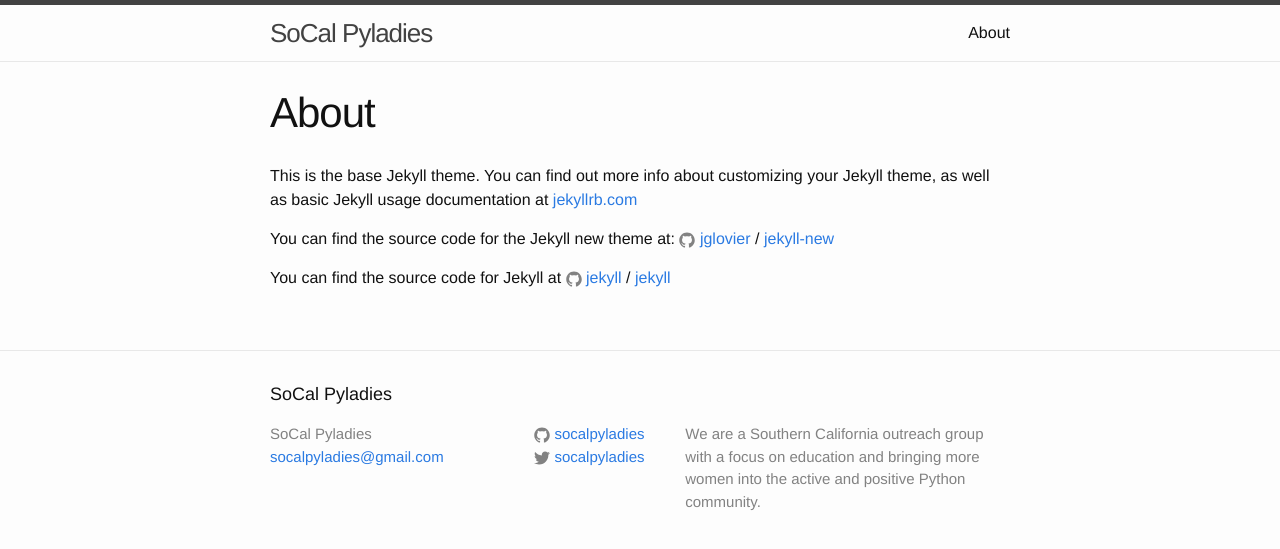
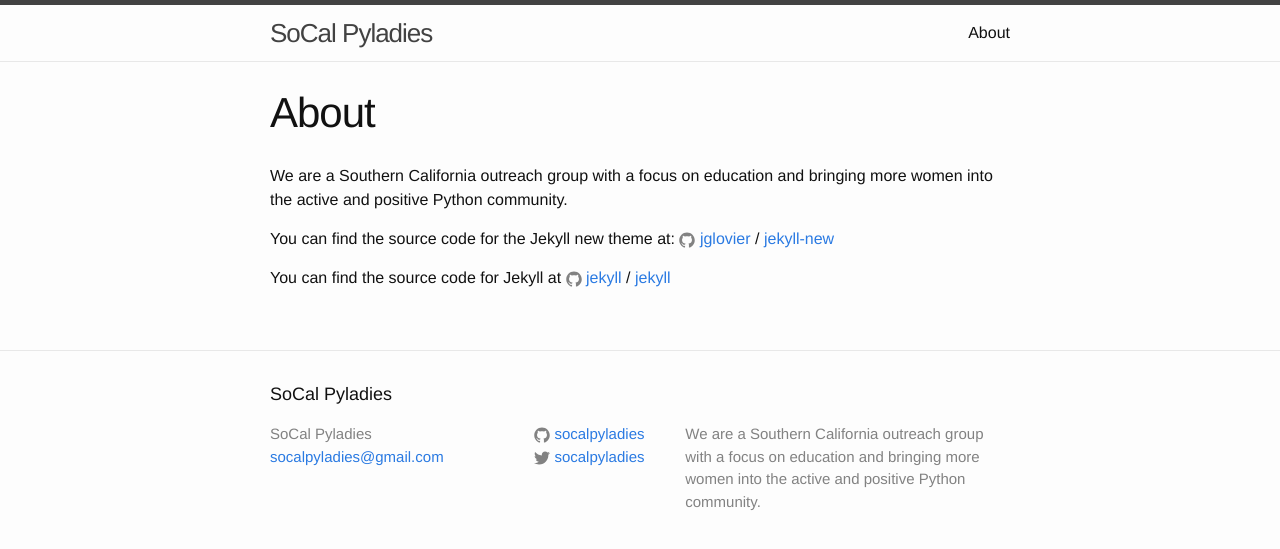
Before and after one commit to socalpyladies/socalpyladies.github.io, a Jekyll site: the page built from about.md, in a window 1280 px wide. Shown: the top 549 px of the page. Built offline with Jekyll 4.4.1, drawn with Linux system fonts in a browser that asks for light colours.

Commit message:
Update about.md sanity check
Just changed the first couple line and want to make sure it is running through git and everything appropriately.

```diff
--- a/about.md
+++ b/about.md
@@ -4,7 +4,7 @@ title: About
 permalink: /about/
 ---
 
-This is the base Jekyll theme. You can find out more info about customizing your Jekyll theme, as well as basic Jekyll usage documentation at [jekyllrb.com](http://jekyllrb.com/)
+We are a Southern California outreach group with a focus on education and bringing more women into the active and positive Python community.
 
 You can find the source code for the Jekyll new theme at:
 {% include icon-github.html username="jglovier" %} /
```
